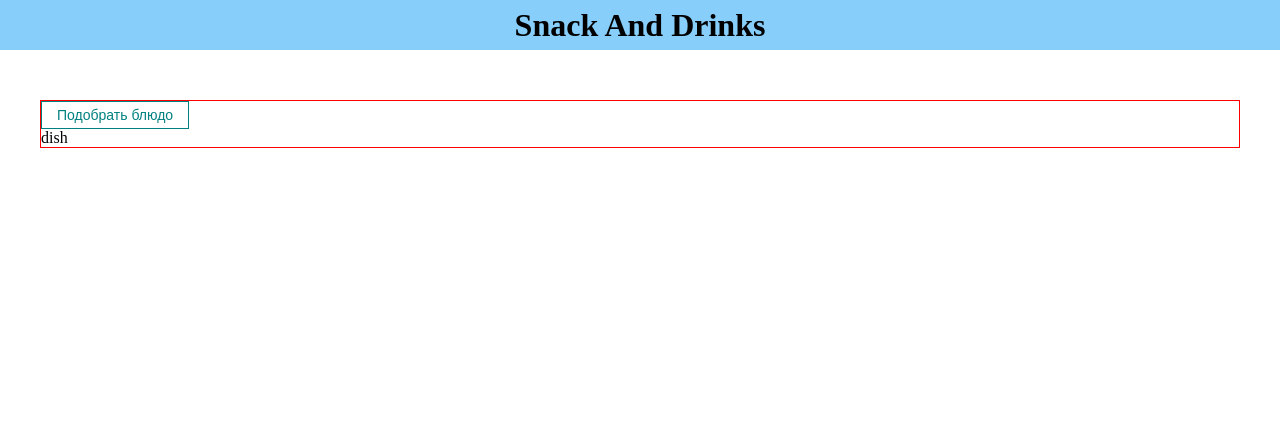
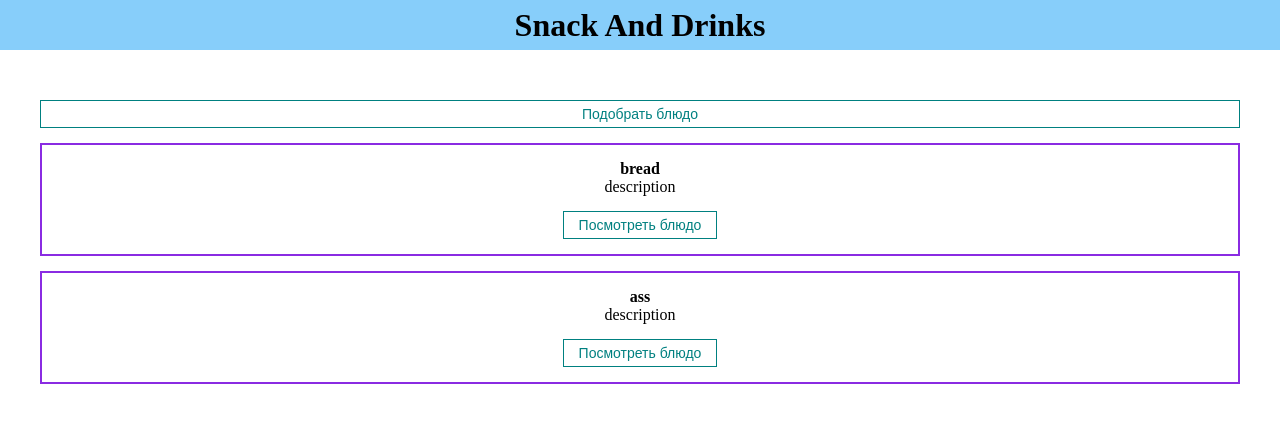
Before and after one commit to Streetmeat25/snack_and_drink, a React (Create React App) app: page / in a window 1280 px wide. Shown: the top 422 px of the page. Built offline with nearby package versions, Linux system fonts and the light colour scheme.

Commit message:
loader + modal template

```diff
--- a/public/index.html
+++ b/public/index.html
@@ -9,9 +9,7 @@
       name="description"
       content="Web site created using create-react-app"
     />
-    <link rel="apple-touch-icon" href="%PUBLIC_URL%/logo192.png" />
 
-    <link rel="manifest" href="%PUBLIC_URL%/manifest.json" />
 
     <title>Snack And Drink</title>
   </head>
--- /dev/null
+++ b/src/API/DishService.js
@@ -0,0 +1,12 @@
+import data from './dishes.json'
+export default class DishService{
+    static async getAll(){
+
+        //fetch from api//////////////////////////////////
+            // const response = await axios.get('https://jsonplaceholder.typicode.com/posts')
+            // return response
+        /////////////////////////////
+
+        return data
+    }
+}
--- /dev/null
+++ b/src/API/dishes.json
@@ -0,0 +1,8 @@
+[
+  {
+    "title": "bread"
+  },
+  {
+    "title": "ass"
+  }
+]
--- a/src/App.js
+++ b/src/App.js
@@ -2,6 +2,7 @@ import './styles/App.css';
 import Navbar from "./components/UI/navbar/Navbar";
 import MyButton from "./components/UI/button/MyButton";
 import DishItem from "./components/DishItem";
+import DishList from "./components/DishList";
 
 function App() {
   return (
@@ -9,7 +10,7 @@ function App() {
         <Navbar/>
         <div className="main">
             <MyButton>Подобрать блюдо</MyButton>
-            <DishItem/>
+            <DishList/>
         </div>
     </div>
   );
--- a/src/components/DishItem.jsx
+++ b/src/components/DishItem.jsx
@@ -1,9 +1,25 @@
-import React from 'react';
+import React, {useState} from 'react';
+import MyButton from "./UI/button/MyButton";
+import MyModal from "./UI/MyModal/MyModal";
+const DishItem = ({dish}) => {
+    const [modal, setModal] = useState(false)
 
-const DishItem = () => {
     return (
-        <div>
-            dish
+        <div className="dish">
+            <div className="dish__content">
+                <strong>{dish.title}</strong>
+                <div>
+                    description
+                </div>
+            </div>
+            <div className="dish__buttons">
+                <MyButton onClick={() => setModal(true)}>
+                    Посмотреть блюдо
+                </MyButton>
+            </div>
+            <MyModal visible={modal} setVisible={setModal}>
+                fdsfdsfdfsdf
+            </MyModal>
         </div>
     );
 };
--- /dev/null
+++ b/src/components/DishList.jsx
@@ -0,0 +1,36 @@
+import React, {useEffect, useState} from 'react';
+import {useFetching} from "../hooks/useFetching";
+import DishService from "../API/DishService";
+import DishItem from "./DishItem";
+import Loader from "./UI/Loader/Loader";
+
+const DishList = () => {
+    const [dishes, setDish] = useState([])
+
+    const [fetchPosts, isDishesLoading] = useFetching(async () => {
+        const response = await DishService.getAll()
+        setDish([...dishes, ...response])
+        console.log(isDishesLoading)
+        console.log(response)
+    })
+
+    useEffect(() => {
+        fetchPosts()
+    }, [])
+
+    return (
+        <div>
+            {isDishesLoading ?
+                <div style={{display:'flex', justifyContent:'center', marginTop: 50}}>
+                    <Loader/>
+                </div>:
+                dishes.map((dish, index) =>
+                        <DishItem dish={dish} key = {index+1}/>
+                    )
+            }
+
+        </div>
+    );
+};
+
+export default DishList;
--- /dev/null
+++ b/src/components/UI/Loader/Loader.jsx
@@ -0,0 +1,11 @@
+import React from 'react';
+import classes from './Loader.module.css'
+const Loader = () => {
+    return (
+        <div className={classes.loader}>
+
+        </div>
+    );
+};
+
+export default Loader;
--- /dev/null
+++ b/src/components/UI/Loader/Loader.module.css
@@ -0,0 +1,16 @@
+.loader{
+    width: 100px;
+    height: 100px;
+    border-radius: 50%;
+    border: 10px dashed teal;
+    animation: rotate 1s infinite linear;
+}
+
+@keyframes rotate {
+    form {
+        transform: rotate(0deg) scale(1)
+    }
+    to {
+        transform: rotate(360deg) scale(1.5)
+    }
+}
--- /dev/null
+++ b/src/components/UI/MyModal/MyModal.jsx
@@ -0,0 +1,20 @@
+import React from 'react';
+import classes from './MyModal.module.css'
+const MyModal = ({children, visible, setVisible}) => {
+
+    const rootClasses = [classes.myModal]
+
+    if(visible){
+        rootClasses.push(classes.active)
+    }
+    return (
+        <div className={rootClasses.join(' ')} onClick={() => setVisible(false)}>
+            <div className={classes.myModalContent} onClick={(e) => e.stopPropagation()}>
+                {children}
+            </div>
+
+        </div>
+    );
+};
+
+export default MyModal;
--- /dev/null
+++ b/src/components/UI/MyModal/MyModal.module.css
@@ -0,0 +1,22 @@
+.myModal {
+    position: fixed;
+    top: 0;
+    bottom: 0;
+    right: 0;
+    left: 0;
+    display: none;
+    background: rgba(0, 0, 0, 0.5);
+}
+
+.myModalContent {
+    padding: 25px;
+    background: white;
+    border-radius: 16px;
+    min-width: 250px;
+}
+
+.myModal.active {
+    display: flex;
+    justify-content: center;
+    align-items: center;
+}
--- /dev/null
+++ b/src/hooks/useFetching.jsx
@@ -0,0 +1,16 @@
+import {useState} from "react";
+
+export const useFetching = (callback) => {
+    const [isLoading, setIsLoading] = useState(false)
+    const fetching = async (...args) => {
+        try{
+            setIsLoading(true)
+            await callback(...args)
+
+        }
+        finally {
+            setIsLoading(false)
+        }
+    }
+    return [fetching, isLoading]
+}
--- a/src/styles/App.css
+++ b/src/styles/App.css
@@ -10,7 +10,26 @@
 }
 
 .main{
-  border: 1px solid red;
+  display: flex;
+  flex-direction: column;
   max-width: 1200px;
   margin: 0 auto;
 }
+.dish{
+  display: flex;
+
+  padding: 15px;
+  border: 2px solid blueviolet;
+  margin-top: 15px;
+  flex-direction: column;
+  justify-content: space-between;
+  align-items: center;
+}
+.dish__content{
+  margin-bottom: 15px;
+  display: flex;
+  flex-direction: column;
+  align-items: center;
+
+
+}
```
